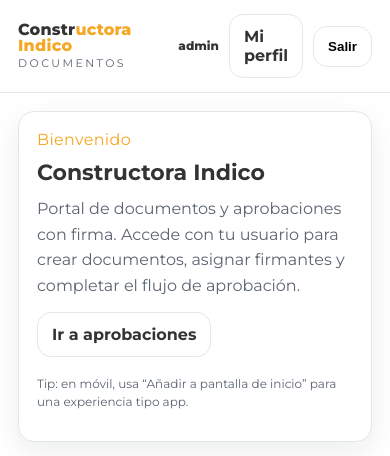
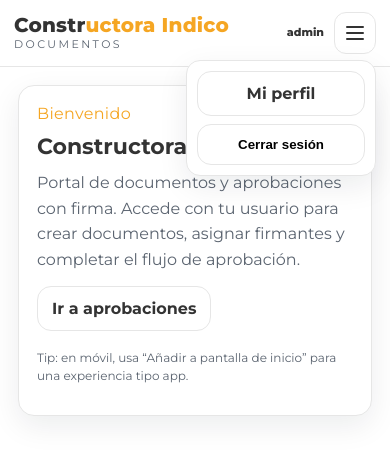
Before and after one commit to alejocruzrcc/acosignature, a Django app: page / in a window 390 px wide. Shown: the top 456 px of the page. Run offline with Django 5.2, Linux system fonts and the light colour scheme; a user stored in the database is signed in.

Commit message:
mas mejoras

```diff
--- a/portal/static/portal/app.css
+++ b/portal/static/portal/app.css
@@ -54,6 +54,68 @@ a{color:inherit}
   letter-spacing:.22em;
   text-transform:uppercase;
   color:var(--muted);
+}
+
+.topbar-actions{
+  display:flex;
+  align-items:center;
+  gap:10px;
+  position:relative;
+}
+
+.user-meta{
+  font-size:12px;
+  color:var(--muted);
+  text-align:right;
+  line-height:1.2;
+}
+
+.desktop-nav{
+  display:flex;
+  align-items:center;
+  gap:10px;
+}
+
+.mobile-nav{
+  display:none;
+  position:relative;
+}
+
+.hamburger-btn{
+  width:42px;
+  height:42px;
+  border:1px solid var(--line);
+  background:#fff;
+  border-radius:12px;
+  display:flex;
+  flex-direction:column;
+  justify-content:center;
+  align-items:center;
+  gap:4px;
+  cursor:pointer;
+}
+
+.hamburger-btn span{
+  display:block;
+  width:18px;
+  height:2px;
+  background:#333;
+  border-radius:2px;
+}
+
+.mobile-menu{
+  position:absolute;
+  top:48px;
+  right:0;
+  min-width:190px;
+  background:#fff;
+  border:1px solid var(--line);
+  border-radius:14px;
+  box-shadow:var(--shadow);
+  padding:10px;
+  display:grid;
+  gap:8px;
+  z-index:30;
 }
 
 .container{
@@ -199,3 +261,30 @@ a{color:inherit}
   font-size:12px;
   line-height:1.5;
 }
+
+@media (max-width: 760px){
+  .topbar-inner{
+    padding:12px 14px;
+    gap:10px;
+  }
+
+  .brand-title{
+    font-size:20px;
+  }
+
+  .user-meta{
+    font-size:11px;
+    max-width:92px;
+    overflow:hidden;
+    text-overflow:ellipsis;
+    white-space:nowrap;
+  }
+
+  .desktop-nav{
+    display:none;
+  }
+
+  .mobile-nav{
+    display:block;
+  }
+}
--- a/templates/base_portal.html
+++ b/templates/base_portal.html
@@ -18,17 +18,35 @@
           <div class="brand-title">Constr<span>uctora</span> <span>Indico</span></div>
           <div class="brand-sub">documentos</div>
         </a>
-        <div style="display:flex;align-items:center;gap:10px">
+        <div class="topbar-actions">
           {% if request.user.is_authenticated %}
-            <div style="font-size:12px;color:var(--muted);text-align:right;line-height:1.2">
+            <div class="user-meta">
               <div style="font-weight:800;color:var(--text)">{{ request.user.username }}</div>
               <div>{{ request.user.get_full_name }}</div>
             </div>
-            <a class="btn btn-ghost" href="{% url 'portal_my_profile' %}">Mi perfil</a>
-            <form method="post" action="{% url 'logout' %}">
-              {% csrf_token %}
-              <button class="btn btn-ghost" type="submit">Salir</button>
-            </form>
+
+            <div class="desktop-nav">
+              <a class="btn btn-ghost" href="{% url 'portal_my_profile' %}">Mi perfil</a>
+              <form method="post" action="{% url 'logout' %}">
+                {% csrf_token %}
+                <button class="btn btn-ghost" type="submit">Salir</button>
+              </form>
+            </div>
+
+            <div class="mobile-nav">
+              <button class="hamburger-btn" type="button" aria-expanded="false" aria-controls="mobile-menu" id="mobile-menu-toggle">
+                <span></span>
+                <span></span>
+                <span></span>
+              </button>
+              <div class="mobile-menu" id="mobile-menu" hidden>
+                <a class="btn btn-ghost btn-block" href="{% url 'portal_my_profile' %}">Mi perfil</a>
+                <form method="post" action="{% url 'logout' %}">
+                  {% csrf_token %}
+                  <button class="btn btn-ghost btn-block" type="submit">Cerrar sesión</button>
+                </form>
+              </div>
+            </div>
           {% else %}
             <a class="btn btn-ghost" href="{% url 'login' %}">Entrar</a>
           {% endif %}
@@ -47,6 +65,34 @@
 
       {% block content %}{% endblock %}
     </main>
+    <script>
+      (function () {
+        const toggle = document.getElementById('mobile-menu-toggle');
+        const menu = document.getElementById('mobile-menu');
+        if (!toggle || !menu) return;
+
+        function closeMenu() {
+          menu.hidden = true;
+          toggle.setAttribute('aria-expanded', 'false');
+        }
+
+        toggle.addEventListener('click', function () {
+          const isOpen = toggle.getAttribute('aria-expanded') === 'true';
+          if (isOpen) {
+            closeMenu();
+          } else {
+            menu.hidden = false;
+            toggle.setAttribute('aria-expanded', 'true');
+          }
+        });
+
+        document.addEventListener('click', function (e) {
+          if (!menu.hidden && !menu.contains(e.target) && !toggle.contains(e.target)) {
+            closeMenu();
+          }
+        });
+      })();
+    </script>
     {% block extra_scripts %}{% endblock %}
   </body>
 </html>
```
Also changed, not shown: templates/portal/firma_paso1.html (+97 -2 lines).
